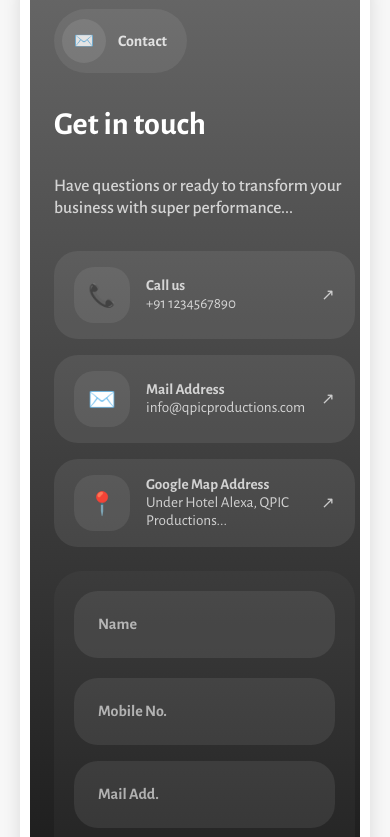
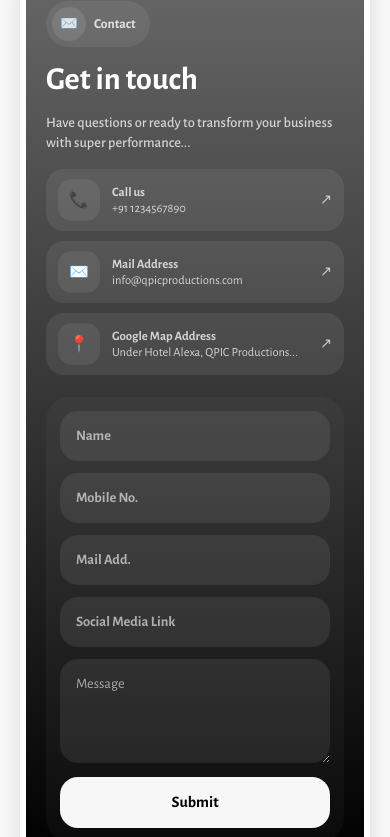
Before and after one commit to sovanghorai/qpic-production, a React (Vite) app: page / in a window 390 px wide. Shown: the part 3307-4144 px from the top of the page. Built offline with nearby package versions, Linux system fonts and the light colour scheme; a web font is replaced by a local one.

Commit message:
Merge remote main with local project

```diff
--- a/src/components/ContactForm/ContactForm.css
+++ b/src/components/ContactForm/ContactForm.css
@@ -176,16 +176,119 @@
   }
 }
 
+
 @media (max-width: 767px) {
   .contact-form {
+    grid-template-columns: 1fr;
+    gap: 22px;
+
+    border: 6px solid var(--color-white);
     border-radius: var(--radius-lg);
-    padding: 24px;
+
+    padding: 20px;
   }
+
+  /* LEFT SECTION */
+  .contact-form__left {
+    gap: 16px;
+  }
+
+  .contact-form__badge {
+    gap: 8px;
+    padding: 6px 14px 6px 6px;
+    font-size: 0.85rem;
+  }
+
+  .contact-form__badge-icon {
+    width: 34px;
+    height: 34px;
+    font-size: 0.9rem;
+  }
+
+  .contact-form__title {
+    font-size: 2rem;
+    line-height: 1.05;
+  }
+
+  .contact-form__subtitle {
+    font-size: 0.9rem;
+    line-height: 1.4;
+    max-width: 100%;
+  }
+
+  /* CONTACT DETAILS */
+  .contact-form__details {
+    gap: 10px;
+  }
+
+  .contact-form__detail {
+    gap: 12px;
+    padding: 10px 12px;
+    border-radius: 18px;
+  }
+
+  .contact-form__detail-icon {
+    width: 42px;
+    height: 42px;
+    min-width: 42px;
+    border-radius: 14px;
+    font-size: 1rem;
+  }
+
+  .contact-form__detail-label {
+    font-size: 0.8rem;
+  }
+
+  .contact-form__detail-value {
+    font-size: 0.78rem;
+
+    /* Prevent very long text from increasing height */
+    white-space: nowrap;
+    overflow: hidden;
+    text-overflow: ellipsis;
+    max-width: 210px;
+  }
+
+  .contact-form__detail-arrow {
+    font-size: 0.9rem;
+  }
+
+  /* FORM */
+  .contact-form__right {
+    gap: 12px;
+    border-radius: 24px;
+    padding: 14px;
+  }
+
   .contact-form__row {
     flex-direction: column;
+    gap: 12px;
   }
-  .contact-form__right {
-    border-radius: 28px;
-    padding: 20px;
+
+  .contact-form__input {
+    padding: 16px;
+    border-radius: 18px;
+    font-size: 0.9rem;
+  }
+
+  .contact-form__textarea {
+    min-height: 100px;
+    border-radius: 18px;
+  }
+
+  .contact-form__submit {
+    padding: 16px;
+    border-radius: 18px;
+    font-size: 1rem;
+    margin-top: 2px;
+  }
+
+  /* POPUP CLOSE BUTTON */
+  .contact-form__close {
+    top: 12px;
+    right: 12px;
+    width: 36px;
+    height: 36px;
+    font-size: 1rem;
   }
 }
```
